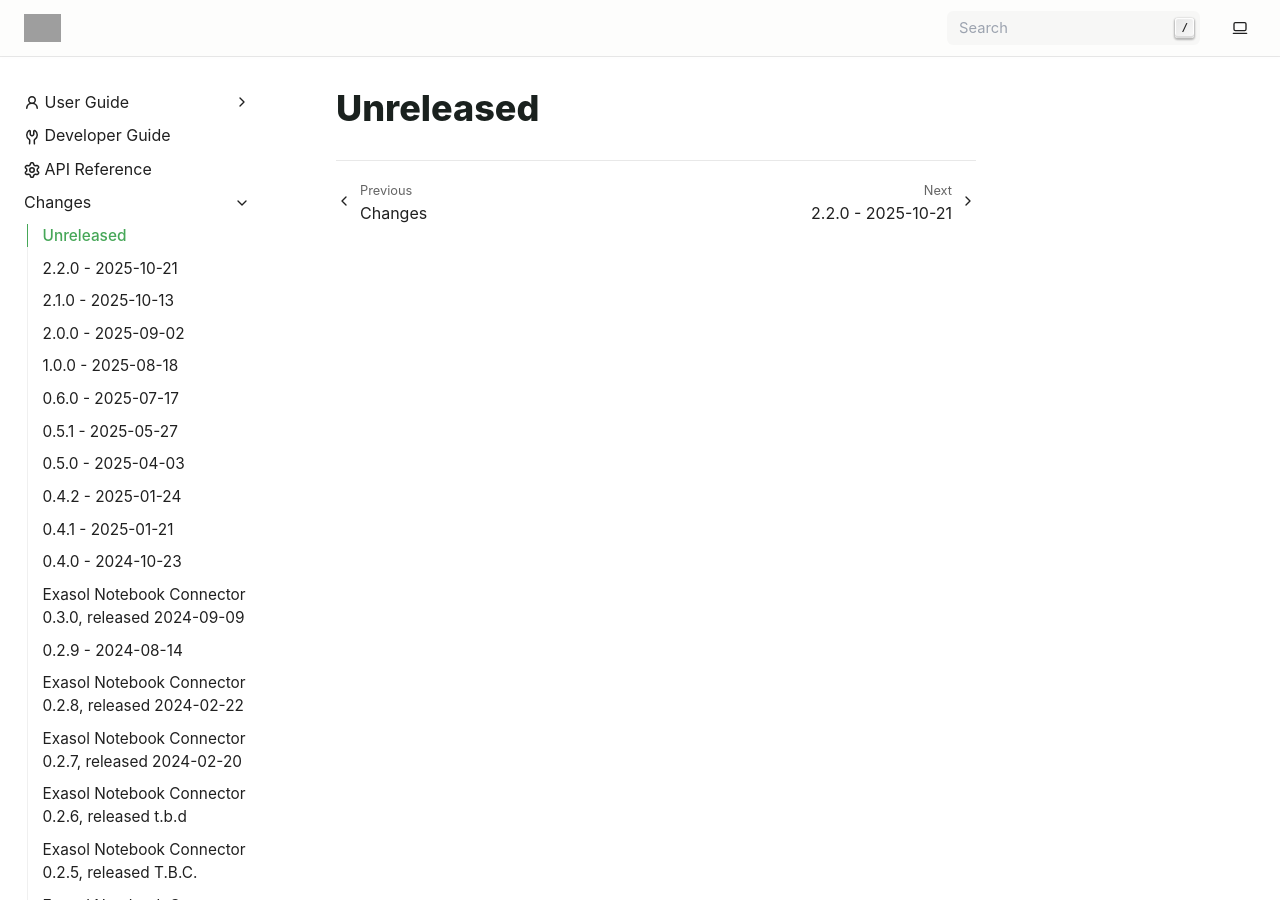
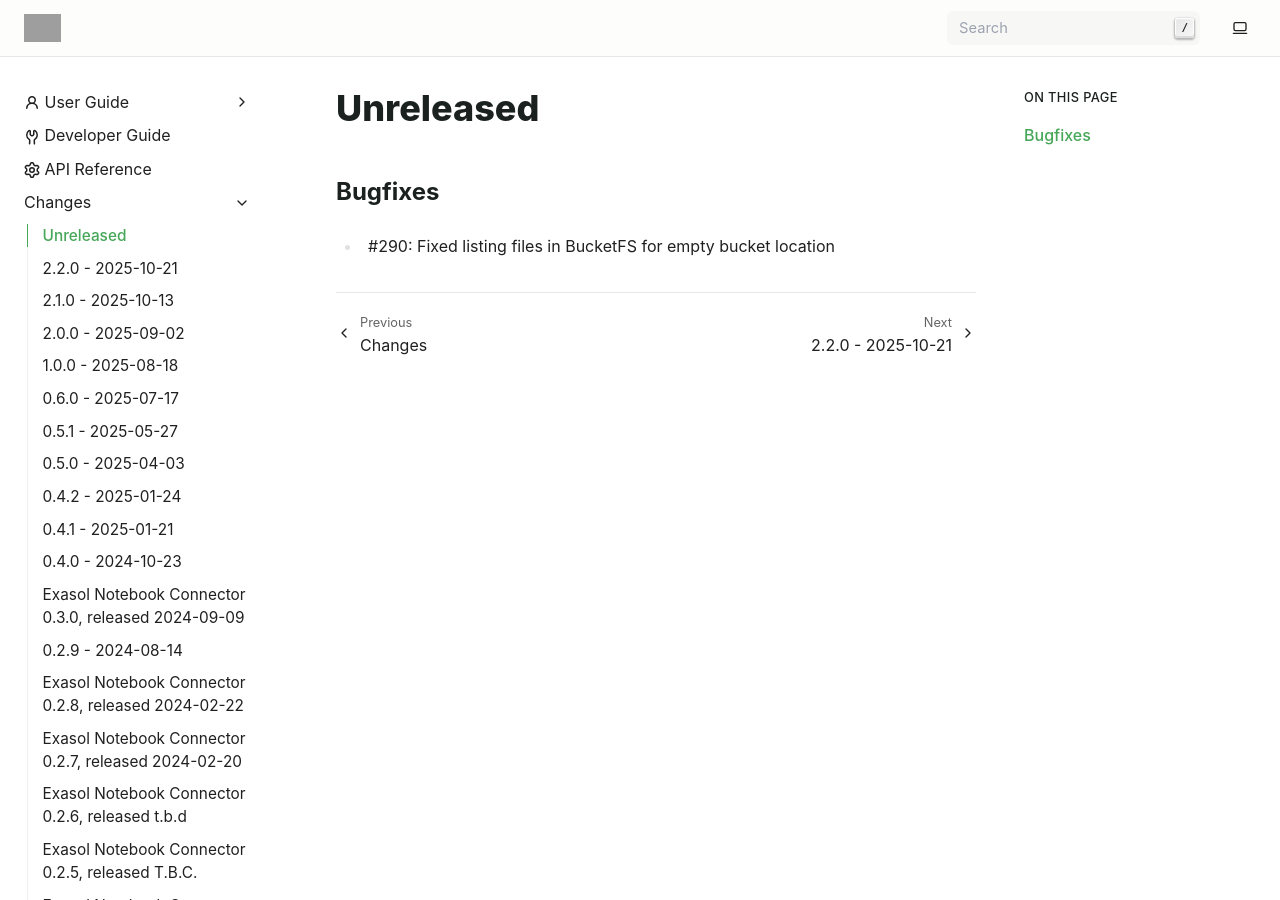
Before and after one commit to exasol/notebook-connector, a Sphinx documentation site: the page built from doc/changes/unreleased.md, in a window 1280 px wide and 900 px high. Built offline with Sphinx 7.4.7, drawn with Linux system fonts in a browser that asks for light colours; grey boxes are pictures that could not be loaded.

Commit message:
#290: Fixed listing files in BucketFS for empty bucket location

```diff
--- a/doc/changes/unreleased.md
+++ b/doc/changes/unreleased.md
@@ -1 +1,5 @@
 # Unreleased
+
+## Bugfixes
+
+* #290: Fixed listing files in BucketFS for empty bucket location
```
